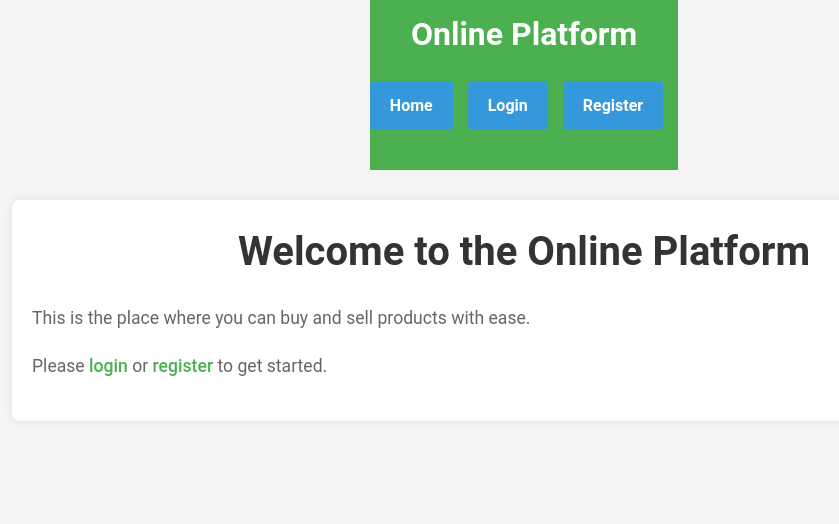
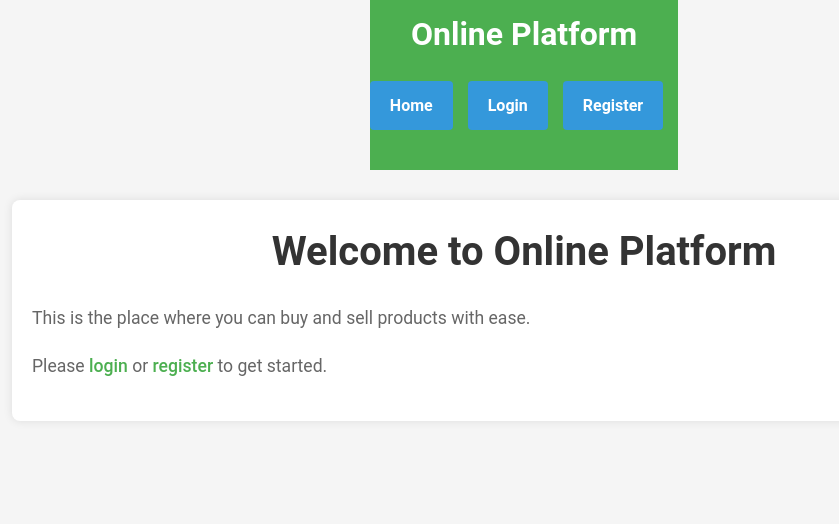
Before and after one commit to Hastings2004/online-platform, a PHP site: page / in a window 1280 px wide. Shown: the part 175-699 px from the top of the page, without its empty margins (116-955 px from the left). Run offline with PHP 8.4, Linux system fonts and the light colour scheme.

Commit message:
new update

```diff
--- a/index.php
+++ b/index.php
@@ -8,7 +8,7 @@ session_start();
 <link rel="stylesheet" href="styles.css">
 
 <div class="wrapper">
-    <h2>Welcome to the Online Platform</h2>
+    <h2>Welcome to Online Platform</h2>
     <p>This is the place where you can buy and sell products with ease.</p>
 
     <?php if (!isset($_SESSION['user_id'])): ?>
```
